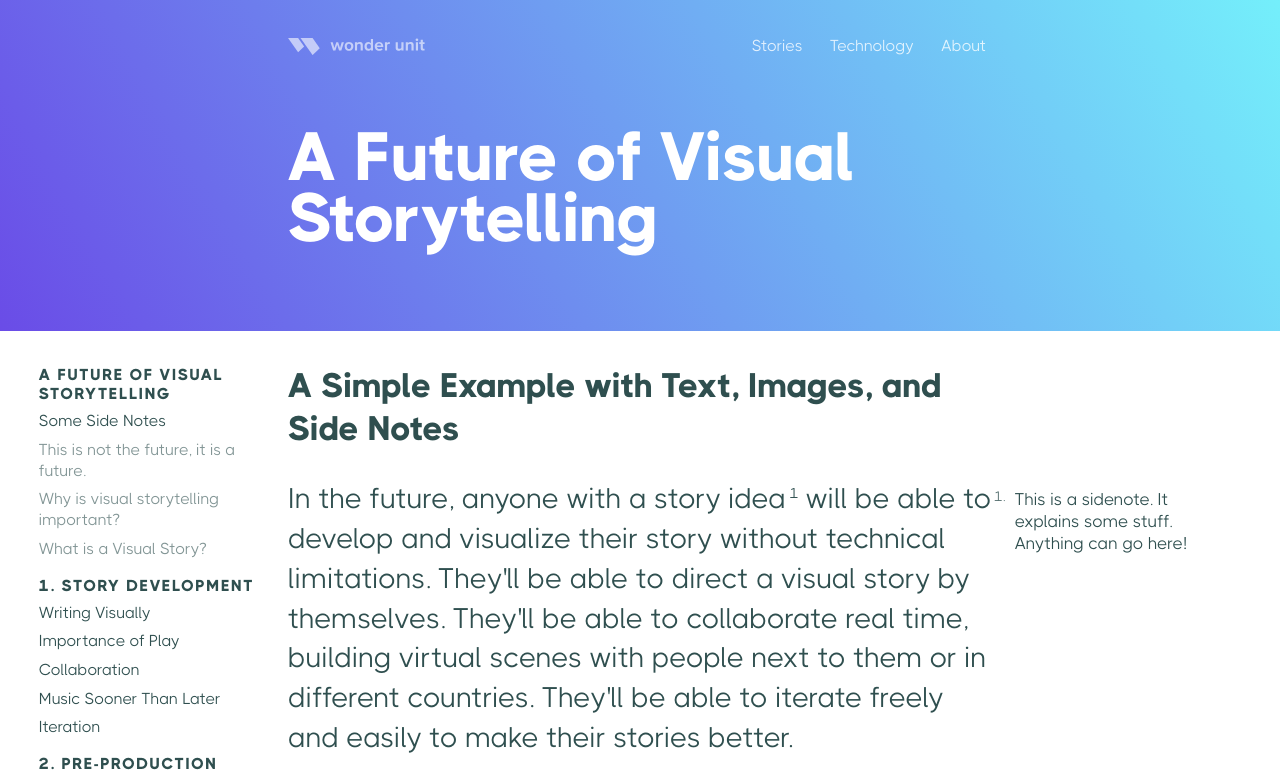
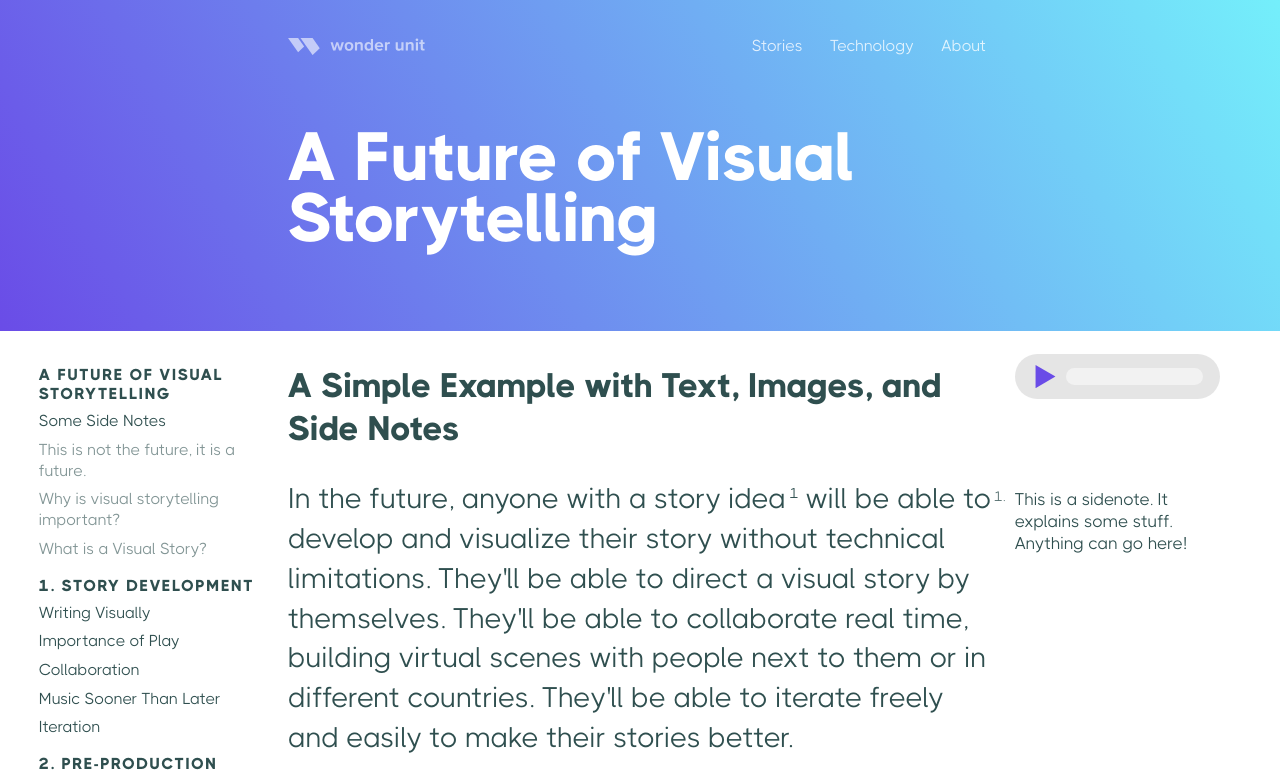
Before and after one commit to wonderunit/kitchen-sink-pages, a plain HTML site: page index.html in a window 1280 px wide. Shown: the top 778 px of the page. Drawn offline with Linux system fonts and the light colour scheme.

Commit message:
player position depends on header visibility on scroll

```diff
--- a/css/main.css
+++ b/css/main.css
@@ -695,6 +695,12 @@ blockquote:not(.pullquote) > * {
 
 /* audio player */
 
+body .audio-player--fixed {
+  position: fixed;
+  top: 0;
+  z-index: 1;
+}
+
 .audio-player {
   margin-top: 1rem;
   margin-left: 1rem;
@@ -713,13 +719,14 @@ blockquote:not(.pullquote) > * {
 
   padding: 0.5rem 0.75rem;
 
-  position: fixed;
-  top: 0;
-  z-index: 1;
-
-  opacity: 0;
   pointer-events: none;
   transition: opacity 0.3s;
+
+  position: absolute;
+  top: 0;
+
+  /* opacity: 0; */
+  opacity: 1;
 }
 .audio-player--active {
   opacity: 1;
--- a/js/audio-player.js
+++ b/js/audio-player.js
@@ -57,6 +57,17 @@ const init = () => {
   document.addEventListener('pointerup', () => {
     ui.querySelector('.progress-bar').removeEventListener('pointermove', onPointerMove)
   })
+
+  // when header scrolls in or out of view, update ui
+  let callback = ([entry]) => {
+    if (entry.intersectionRatio > 0) {
+      ui.classList.remove('audio-player--fixed')
+    } else {
+      ui.classList.add('audio-player--fixed')
+    }
+  }
+  let observer = new IntersectionObserver(callback, { threshold: 0 })
+  observer.observe(document.querySelector('header'))
 }
 
 export default {
```
